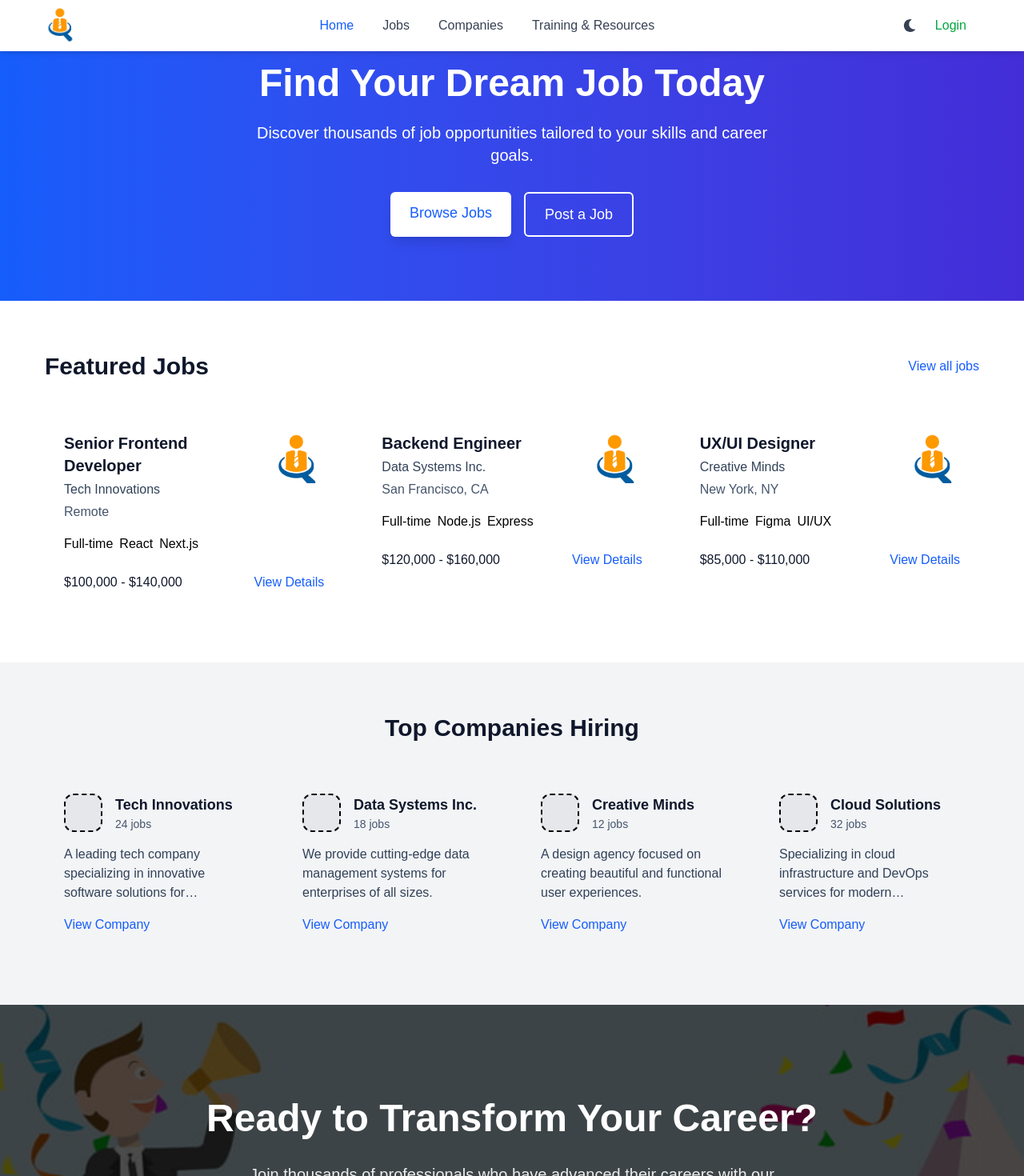
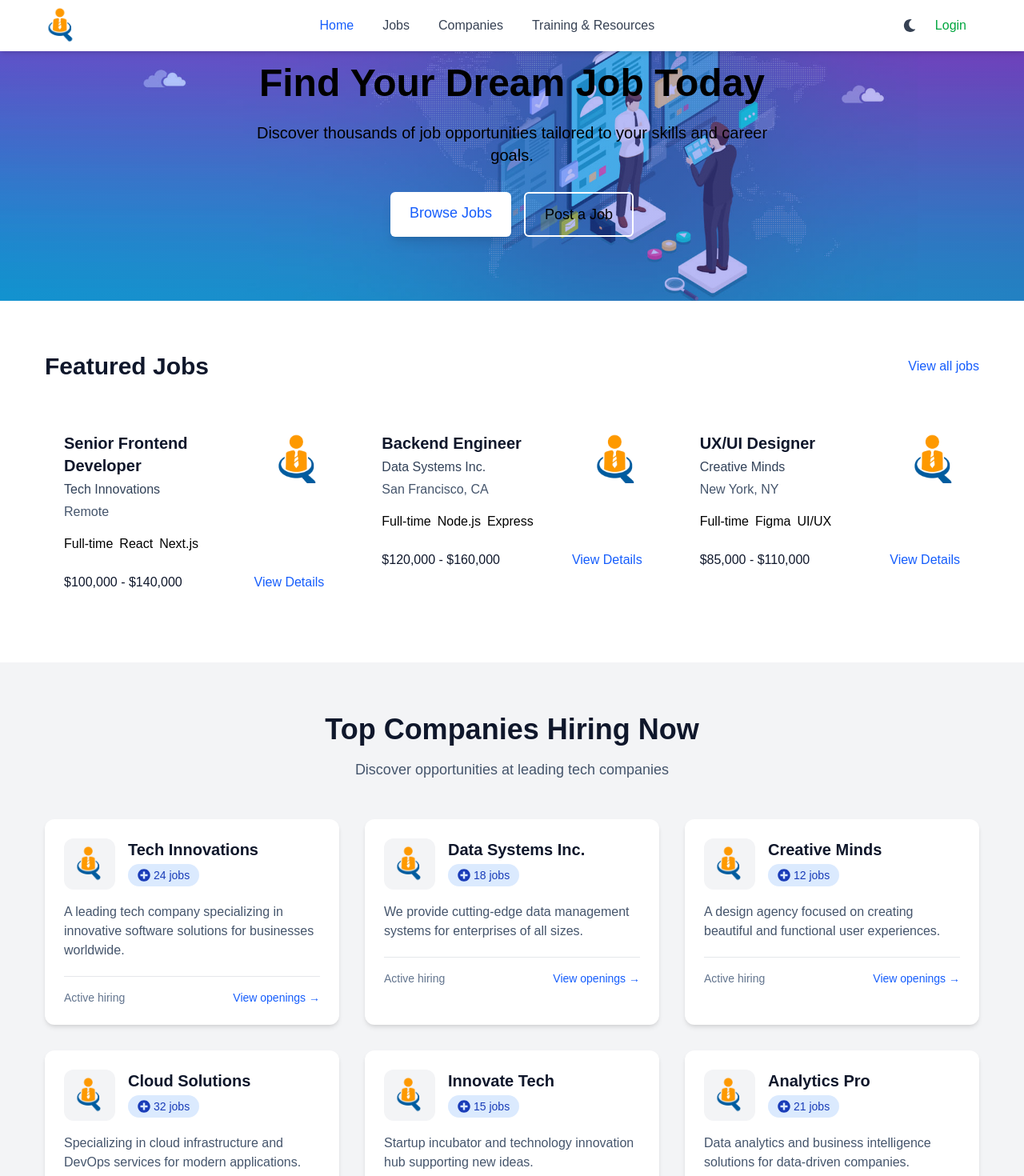
Before and after one commit to iamprabin-git/jobportal_nextjs, a Next.js app: page / in a window 1280 px wide. Shown: the top 1470 px of the page at 80% size. Built offline with nearby package versions, Linux system fonts and the light colour scheme.

Commit message:
feat:hero section
Signed-off-by: Prabin Dangol <dprabin23@gmail.com>

```diff
--- a/src/app/globals.css
+++ b/src/app/globals.css
@@ -118,7 +118,15 @@ body {
 
 .line-clamp-3 {
   display: -webkit-box;
-  -webkit-line-clamp: 3;
+
   -webkit-box-orient: vertical;
   overflow: hidden;
 }
+@keyframes fadeIn {
+  from { opacity: 0; }
+  to { opacity: 1; }
+}
+
+.animate-fadeIn {
+  animation: fadeIn 1s ease-out;
+}
--- a/src/app/page.js
+++ b/src/app/page.js
@@ -1,13 +1,14 @@
 // src/app/page.jsx
-import Header from '@/components/Header';
+
 import JobCard from '@/components/JobCard';
-import CompanyCard from '@/components/CompanyCard';
-import Footer from '@/components/Footer';
-import { jobs, companies } from '@/data';
 import Link from 'next/link';
 import Testimonials from '@/components/Testimonials';
 import CTA from '@/components/CTA';
 import Sponsors from '@/components/home/SponserShip';
+import { JOBS_ROUTE, LOGIN_ROUTE } from '@/constants/routes';
+import HiringCompanies from '@/components/home/CompanyLists';
+import { companies, jobs } from '@/data';
+import HeroSection from '@/components/home/HeroSection';
 
 export default function Home() {
   const featuredJobs = jobs.slice(0, 3);
@@ -18,35 +19,14 @@ export default function Home() {
 
       <main className="flex-grow">
         {/* Hero Section */}
-        <section className="bg-gradient-to-r from-blue-600 to-indigo-700 dark:from-blue-900 dark:to-indigo-900 text-white py-20">
-          <div className="container mx-auto px-4 text-center">
-            <h1 className="text-4xl md:text-5xl font-bold mb-6">Find Your Dream Job Today</h1>
-            <p className="text-xl mb-8 max-w-2xl mx-auto">
-              Discover thousands of job opportunities tailored to your skills and career goals.
-            </p>
-            <div className="flex flex-col sm:flex-row justify-center gap-4">
-              <Link
-                href="/jobs"
-                className="bg-white text-blue-600 hover:bg-blue-50 px-6 py-3 rounded-md font-medium text-lg shadow-lg"
-              >
-                Browse Jobs
-              </Link>
-              <Link
-                href="/post-job"
-                className="bg-transparent border-2 border-white hover:bg-white hover:text-blue-600 px-6 py-3 rounded-md font-medium text-lg"
-              >
-                Post a Job
-              </Link>
-            </div>
-          </div>
-        </section>
+        <HeroSection />
 
         {/* Featured Jobs */}
         <section className="py-16">
           <div className="container mx-auto px-4">
             <div className="flex justify-between items-center mb-10">
               <h2 className="text-3xl font-bold text-slate-900 dark:text-white">Featured Jobs</h2>
-              <Link href="/jobs" className="text-blue-600 dark:text-blue-400 hover:underline">
+              <Link href={JOBS_ROUTE} className="text-blue-600 dark:text-blue-400 hover:underline">
                 View all jobs
               </Link>
             </div>
@@ -60,19 +40,7 @@ export default function Home() {
         </section>
 
         {/* Companies */}
-        <section className="py-16 bg-gray-100 dark:bg-slate-800">
-          <div className="container mx-auto px-4">
-            <h2 className="text-3xl font-bold text-slate-900 dark:text-white mb-10 text-center">
-              Top Companies Hiring
-            </h2>
-
-            <div className="grid grid-cols-1 sm:grid-cols-2 lg:grid-cols-4 gap-6">
-              {featuredCompanies.map(company => (
-                <CompanyCard key={company.id} company={company} />
-              ))}
-            </div>
-          </div>
-        </section>
+        <HiringCompanies />
 
         {/* Call to Action */}
        <CTA />
--- /dev/null
+++ b/src/components/home/CompanyLists.js
@@ -0,0 +1,81 @@
+import { COMPANIES_ROUTE } from "@/constants/routes";
+import { companies } from "@/data";
+import Image from "next/image";
+import Link from "next/link";
+import { FaArrowRightLong } from "react-icons/fa6";
+import { FaPlusCircle } from "react-icons/fa";
+
+export default function HiringCompanies() {
+  return (
+    <section className="py-16 bg-gray-100 dark:bg-slate-800">
+      <div className="container mx-auto px-4">
+        <div className="text-center max-w-3xl mx-auto mb-12">
+          <h2 className="text-3xl md:text-4xl font-bold text-slate-900 dark:text-white mb-4">
+            Top Companies Hiring Now
+          </h2>
+          <p className="text-lg text-slate-600 dark:text-slate-300">
+            Discover opportunities at leading tech companies
+          </p>
+        </div>
+
+        <div className="grid grid-cols-1 sm:grid-cols-2 lg:grid-cols-3 gap-6 md:gap-8">
+          {companies.map(company => (
+            <div
+              key={company.id}
+              className="bg-white dark:bg-slate-700 rounded-xl shadow-md hover:shadow-lg transition-all duration-300 overflow-hidden flex flex-col h-full"
+            >
+              <div className="p-6 flex-grow">
+                <div className="flex items-start mb-4">
+                  <div className="relative w-16 h-16 flex-shrink-0 bg-gray-100 dark:bg-slate-600 rounded-xl overflow-hidden">
+                    <Image
+                      src={company.logo.src}
+                      alt={company.logo.alt}
+                      fill
+                      className="object-contain p-2"
+                      sizes="(max-width: 768px) 64px, 64px"
+                    />
+                  </div>
+                  <div className="ml-4">
+                    <h3 className="text-xl font-bold text-slate-900 dark:text-white mb-1">
+                      {company.name}
+                    </h3>
+                    <div className="flex items-center">
+                      <span className="inline-flex items-center px-3 py-1 bg-blue-100 text-blue-800 text-sm font-medium rounded-full dark:bg-blue-900 dark:text-blue-200">
+                        <FaPlusCircle className="h-4 w-4 mr-1"/>
+
+                        {company.jobsPosted} jobs
+                      </span>
+                    </div>
+                  </div>
+                </div>
+
+                <p className="text-slate-600 dark:text-slate-300 mb-5">
+                  {company.description}
+                </p>
+
+                <div className="mt-auto pt-4 border-t border-gray-200 dark:border-slate-600">
+                  <div className="flex justify-between items-center">
+                    <span className="text-sm text-slate-500 dark:text-slate-400">
+                      Active hiring
+                    </span>
+                    <button className="text-sm font-medium text-blue-600 hover:text-blue-800 dark:text-blue-400 dark:hover:text-blue-300 transition-colors">
+                      View openings →
+                    </button>
+                  </div>
+                </div>
+              </div>
+            </div>
+          ))}
+        </div>
+
+        <div className="text-center mt-12">
+          <Link href={COMPANIES_ROUTE} className="px-6 py-3 bg-blue-600 hover:bg-blue-700 text-white font-medium rounded-lg transition-colors duration-300 dark:bg-blue-700 dark:hover:bg-blue-800 flex items-center justify-center mx-auto">
+            Browse All Companies
+            <FaArrowRightLong className="h-5 w-5 ml-2"/>
+
+          </Link>
+        </div>
+      </div>
+    </section>
+  );
+}
--- /dev/null
+++ b/src/components/home/HeroSection.js
@@ -0,0 +1,43 @@
+import { JOBS_ROUTE, LOGIN_ROUTE } from '@/constants/routes'
+import Image from 'next/image'
+import Link from 'next/link'
+import React from 'react'
+import hero from '@/assets/hero.jpg' // Adjust the path as necessary
+
+function HeroSection() {
+  return (
+    <section className="relative py-20 overflow-hidden">
+      {/* Background Image */}
+      <div className="absolute inset-0 z-0">
+        <Image src={hero} alt="Career Transformation" layout="fill" objectFit="cover" quality={100} priority />
+      </div>
+
+      {/* Gradient Overlay */}
+      <div className="absolute inset-0 z-0 bg-gradient-to-r from-blue-600/90 to-indigo-700/90 dark:from-blue-900/90 dark:to-indigo-900/90 opacity-40"></div>
+
+      {/* Content */}
+      <div className="container relative z-10 mx-auto px-4 text-center">
+        <h1 className="text-4xl md:text-5xl font-bold mb-6">Find Your Dream Job Today</h1>
+        <p className="text-xl mb-8 max-w-2xl mx-auto">
+          Discover thousands of job opportunities tailored to your skills and career goals.
+        </p>
+        <div className="flex flex-col sm:flex-row justify-center gap-4">
+          <Link
+            href={JOBS_ROUTE}
+            className="bg-white text-blue-600 hover:bg-blue-50 px-6 py-3 rounded-md font-medium text-lg shadow-lg"
+          >
+            Browse Jobs
+          </Link>
+          <Link
+            href={LOGIN_ROUTE}
+            className="bg-transparent border-2 border-white hover:bg-white hover:text-blue-600 px-6 py-3 rounded-md font-medium text-lg"
+          >
+            Post a Job
+          </Link>
+        </div>
+      </div>
+    </section>
+  )
+}
+
+export default HeroSection
```
Also changed, not shown: src/assets/hero.jpg (added).
